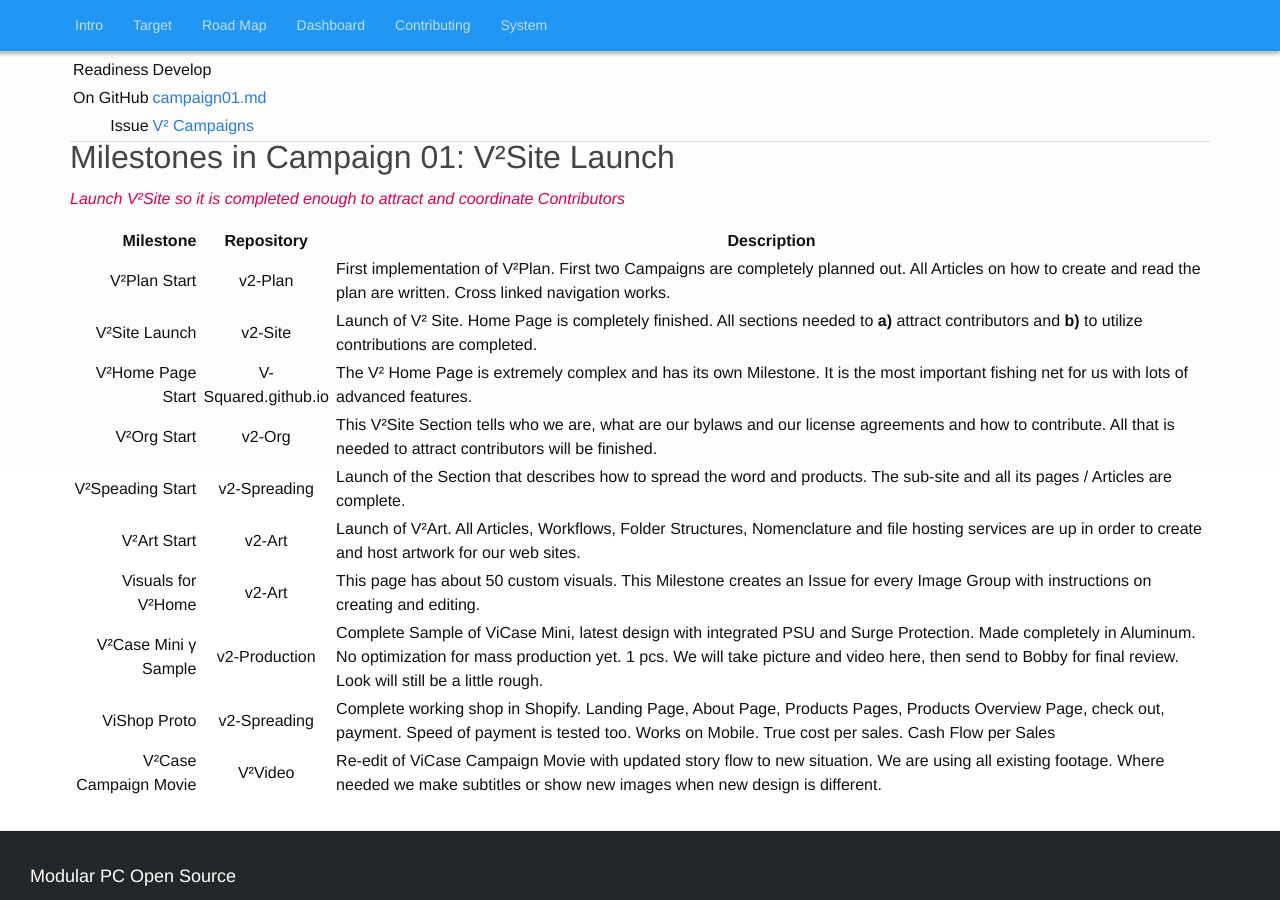
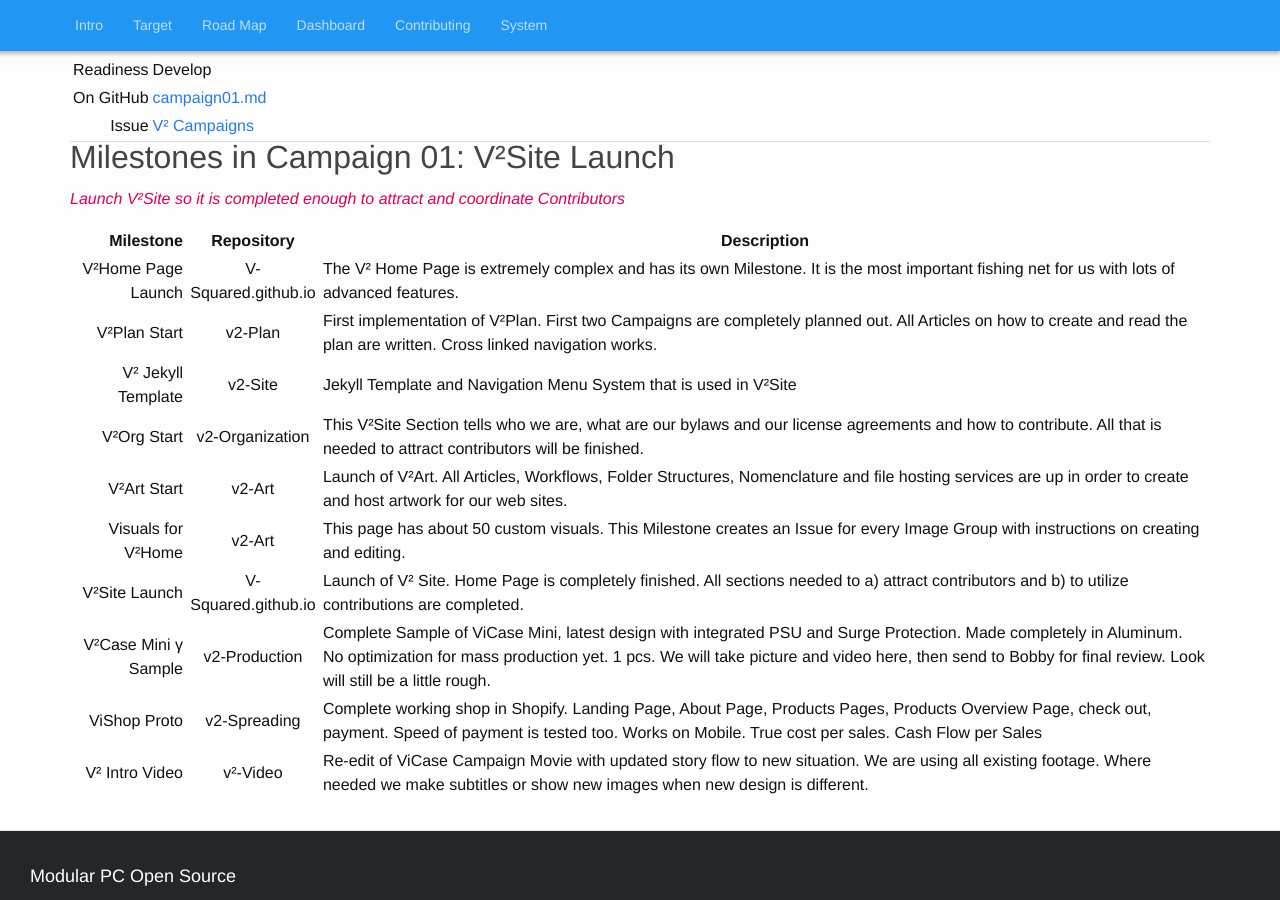
Before and after one commit to V-Squared/v2-Plan, a Jekyll site: the page built from roadMap/campaign01.md, in a window 1280 px wide and 900 px high, scrolled down 430 px. Built offline with Jekyll 4.4.1, drawn with Linux system fonts in a browser that asks for light colours.

Commit message:
Optimized Milestone Order / Names / Repositories

```diff
--- a/roadMap/campaign01.md
+++ b/roadMap/campaign01.md
@@ -25,15 +25,15 @@ order: 3
 ## Milestones in Campaign 01: V²Site Launch
 *Launch V²Site so it is completed enough to attract and coordinate Contributors*
 
-|             Milestone |      Repository     | Description                                                                                                                                                                                   |
-|----------------------:|:-------------------:|-----------------------------------------------------------------------------------------------------------------------------------------------------------------------------------------------|
-|          V²Plan Start |       v2-Plan       | First implementation of V²Plan. First two Campaigns are completely planned out. All Articles on how to create and read the plan are written. Cross linked navigation works.                   |
-|         V²Site Launch |       v2-Site       | Launch of V² Site. Home Page is completely finished. All sections needed to **a)** attract contributors and **b)** to utilize contributions are completed.                                    |
-|     V²Home Page Start | V-Squared.github.io | The V² Home Page is extremely complex and has its own Milestone. It is the most important fishing net for us with lots of advanced features.                                                  |
-|           V²Org Start |        v2-Org       | This V²Site Section tells who we are, what are our bylaws and our license agreements and how to contribute. All that is needed to attract contributors will be finished.                      |
-|      V²Speading Start |     v2-Spreading    | Launch of the Section that describes how to spread the word and products. The sub-site and all its pages / Articles are complete.                                                             |
-|           V²Art Start |        v2-Art       | Launch of V²Art. All Articles, Workflows, Folder Structures, Nomenclature and file hosting services are up in order to create and host artwork for our web sites.                             |
-|    Visuals for V²Home |        v2-Art       | This page has about 50 custom visuals. This Milestone creates an Issue for every Image Group with instructions on creating and editing.                                                       |
-|  V²Case Mini γ Sample |    v2-Production    | Complete Sample of ViCase Mini, latest design with integrated PSU and Surge Protection. Made completely in Aluminum. No optimization for mass production yet. 1 pcs. We will take picture and video here, then send to Bobby for final review. Look will still be a little rough.                                                 |
-|         ViShop Proto |     v2-Spreading    | Complete working shop in Shopify. Landing Page, About Page, Products Pages, Products Overview Page, check out, payment. Speed of payment is tested too. Works on Mobile. True cost per sales. Cash Flow per Sales                      |
-| V²Case Campaign Movie |       V²Video       | Re-edit of ViCase Campaign Movie with updated story flow to new situation. We are using all existing footage. Where needed we make subtitles or show new images when new design is different. |
+|            Milestone |      Repository     | Description                                                                                                                                                                                                                                                                       |
+|---------------------:|:-------------------:|-----------------------------------------------------------------------------------------------------------------------------------------------------------------------------------------------------------------------------------------------------------------------------------|
+|   V²Home Page Launch | V-Squared.github.io | The V² Home Page is extremely complex and has its own Milestone. It is the most important fishing net for us with lots of advanced features.                                                                                                                                      |
+|         V²Plan Start |       v2-Plan       | First implementation of V²Plan. First two Campaigns are completely planned out. All Articles on how to create and read the plan are written. Cross linked navigation works.                                                                                                       |
+|   V² Jekyll Template |       v2-Site       | Jekyll Template and Navigation Menu System that is used in V²Site                                                                                                                                                                                                                 |
+|          V²Org Start |   v2-Organization   | This V²Site Section tells who we are, what are our bylaws and our license agreements and how to contribute. All that is needed to attract contributors will be finished.                                                                                                          |
+|          V²Art Start |        v2-Art       | Launch of V²Art. All Articles, Workflows, Folder Structures, Nomenclature and file hosting services are up in order to create and host artwork for our web sites.                                                                                                                 |
+|   Visuals for V²Home |        v2-Art       | This page has about 50 custom visuals. This Milestone creates an Issue for every Image Group with instructions on creating and editing.                                                                                                                                           |
+|        V²Site Launch | V-Squared.github.io | Launch of V² Site. Home Page is completely finished. All sections needed to a) attract contributors and b) to utilize contributions are completed.                                                                                                                                |
+| V²Case Mini γ Sample |    v2-Production    | Complete Sample of ViCase Mini, latest design with integrated PSU and Surge Protection. Made completely in Aluminum. No optimization for mass production yet. 1 pcs. We will take picture and video here, then send to Bobby for final review. Look will still be a little rough. |
+|         ViShop Proto |     v2-Spreading    | Complete working shop in Shopify. Landing Page, About Page, Products Pages, Products Overview Page, check out, payment. Speed of payment is tested too. Works on Mobile. True cost per sales. Cash Flow per Sales                                                                 |
+|       V² Intro Video |       v²-Video      | Re-edit of ViCase Campaign Movie with updated story flow to new situation. We are using all existing footage. Where needed we make subtitles or show new images when new design is different.                                                                                     |
```
